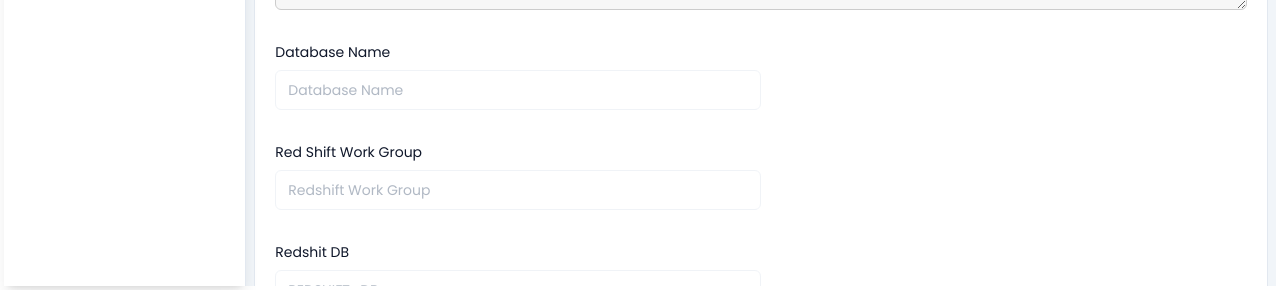
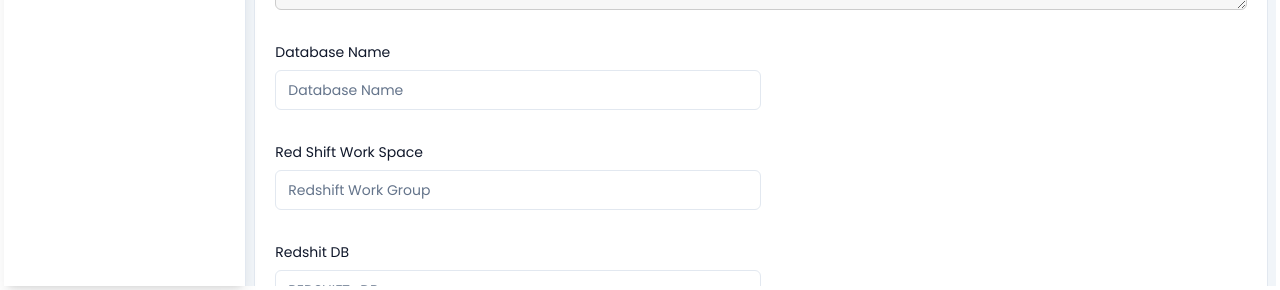
Before and after one commit to sabinss/ai-assistant-frontend, a Next.js app: page /mainapp/settings in a window 1280 px wide. Shown: the part 582-872 px from the top of the page. Built offline with nearby package versions, Linux system fonts and the light colour scheme; no server answers.

Commit message:
setting ui

```diff
--- a/src/app/mainapp/settings/page.tsx
+++ b/src/app/mainapp/settings/page.tsx
@@ -27,6 +27,12 @@ export default function Page() {
   const [updatingWorkflow, setUpdatingWorkflow] = useState(false)
   const [settingData, setSettingData] = useState<any>(null)
 
+  const [orgSetting, setOrgSetting] = useState({
+    database_name: "",
+    redshit_work_space: "",
+    redshift_db: "",
+  })
+
   const [supportWorkflowFlag, setSupportWorkflowFlag] = useState(false)
 
   const [additionalPrompt, setAdditionalPrompt] = useState<any>({
@@ -50,6 +56,11 @@ export default function Page() {
     greeting: false,
   })
 
+  const handleOrgSettingDb = (e: any) => {
+    const { name, value } = e.target
+    setOrgSetting((prev: any) => ({ ...prev, [name]: value }))
+  }
+
   useEffect(() => {
     async function getOrgDetails() {
       try {
@@ -60,7 +71,11 @@ export default function Page() {
         const orgData = res?.data?.org
         console.log("orgData------", orgData)
         setOrganizationData(orgData)
-
+        setOrgSetting({
+          database_name: orgData?.database_name ?? "",
+          redshit_work_space: orgData?.redshit_work_space ?? "",
+          redshift_db: orgData?.redshift_db ?? "",
+        })
         setSelectedModel(orgData?.model || "gpt 3.5 turbo")
         setSupportWorkflowFlag(orgData?.workflow_engine_enabled)
         // setMockData(MOCK_DATA)
@@ -81,20 +96,19 @@ export default function Page() {
 
     getOrgDetails()
   }, [access_token])
-  console.log("supportWorkflowFlag-----", supportWorkflowFlag)
 
-  useEffect(() => {
-    async function getOrgToken() {
-      try {
-        const res = await http.get("/generate/token", {
-          headers: { Authorization: `Bearer ${access_token}` },
-        })
-        setOrgToken(res.data.token)
-        setSettingData(res.data.settings)
-      } catch (err) {}
-    }
-    getOrgToken()
-  }, [])
+  // useEffect(() => {
+  //   async function getOrgToken() {
+  //     try {
+  //       const res = await http.get("/generate/token", {
+  //         headers: { Authorization: `Bearer ${access_token}` },
+  //       })
+  //       setOrgToken(res.data.token)
+  //       setSettingData(res.data.settings)
+  //     } catch (err) {}
+  //   }
+  //   getOrgToken()
+  // }, [])
 
   const handleChangeAdditionalPrompt = (field: any) => (event: any) => {
     setAdditionalPrompt((prev) => ({
@@ -136,6 +150,7 @@ export default function Page() {
         temperature,
         apiKey,
         configuration: "setting",
+        orgDbSetting: { ...orgSetting },
       }
       await http.patch("/organization", data, {
         headers: { Authorization: `Bearer ${access_token}` },
@@ -227,31 +242,31 @@ export default function Page() {
         <div className="apikeyflex mt-4 flex-col md:w-1/2">
           <h3 className="text-sm text-primary">Database Name</h3>
           <Input
-            disabled={true}
+            name="database_name"
             className={`mt-2 ${errors.apiKey ? "border-red-500" : ""}`}
             placeholder="Database Name"
-            value={settingData?.DATABASE_NAME}
-            onChange={(e) => {}}
+            value={orgSetting?.database_name}
+            onChange={handleOrgSettingDb}
           />
         </div>
         <div className="apikeyflex mt-4 flex-col md:w-1/2">
-          <h3 className="text-sm text-primary">Red Shift Work Group</h3>
+          <h3 className="text-sm text-primary">Red Shift Work Space</h3>
           <Input
-            disabled={true}
+            name="redshit_work_space"
             className={`mt-2 ${errors.apiKey ? "border-red-500" : ""}`}
             placeholder="Redshift Work Group"
-            value={settingData?.DATABASE_NAME}
-            onChange={(e) => {}}
+            value={orgSetting?.redshit_work_space}
+            onChange={handleOrgSettingDb}
           />
         </div>
         <div className="apikeyflex mt-4 flex-col md:w-1/2">
           <h3 className="text-sm text-primary">Redshit DB</h3>
           <Input
-            disabled={true}
+            name="redshift_db"
             className={`mt-2 ${errors.apiKey ? "border-red-500" : ""}`}
             placeholder="REDSHIFT_DB"
-            value={settingData?.REDSHIFT_DB}
-            onChange={(e) => {}}
+            value={orgSetting?.redshift_db}
+            onChange={handleOrgSettingDb}
           />
         </div>
 
```
